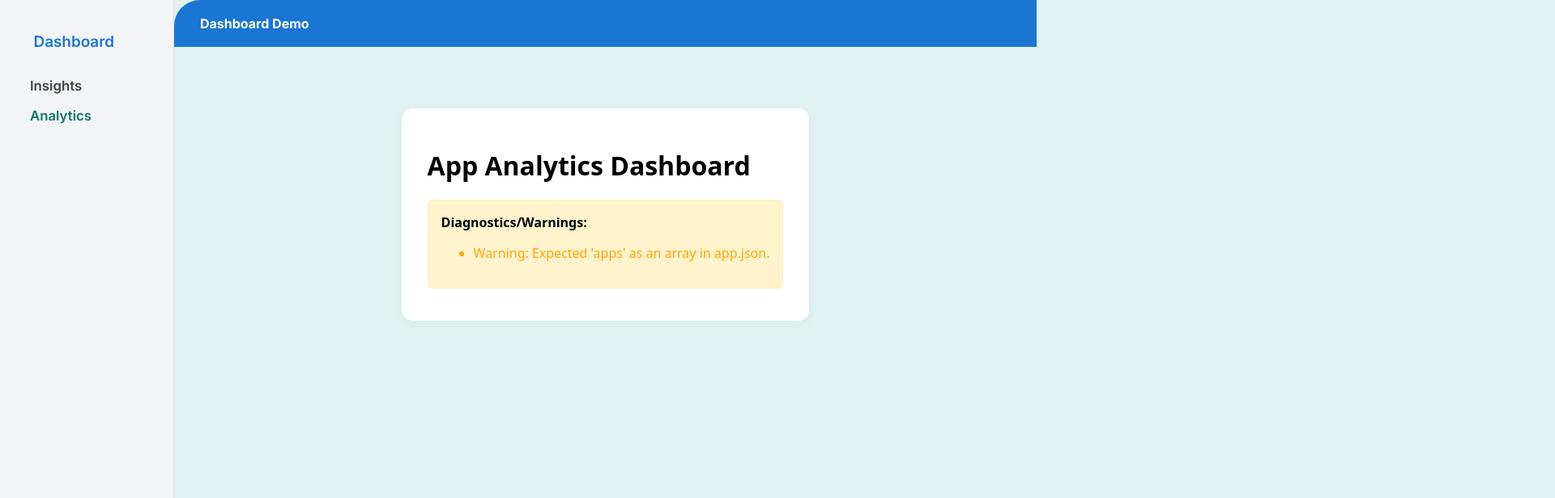
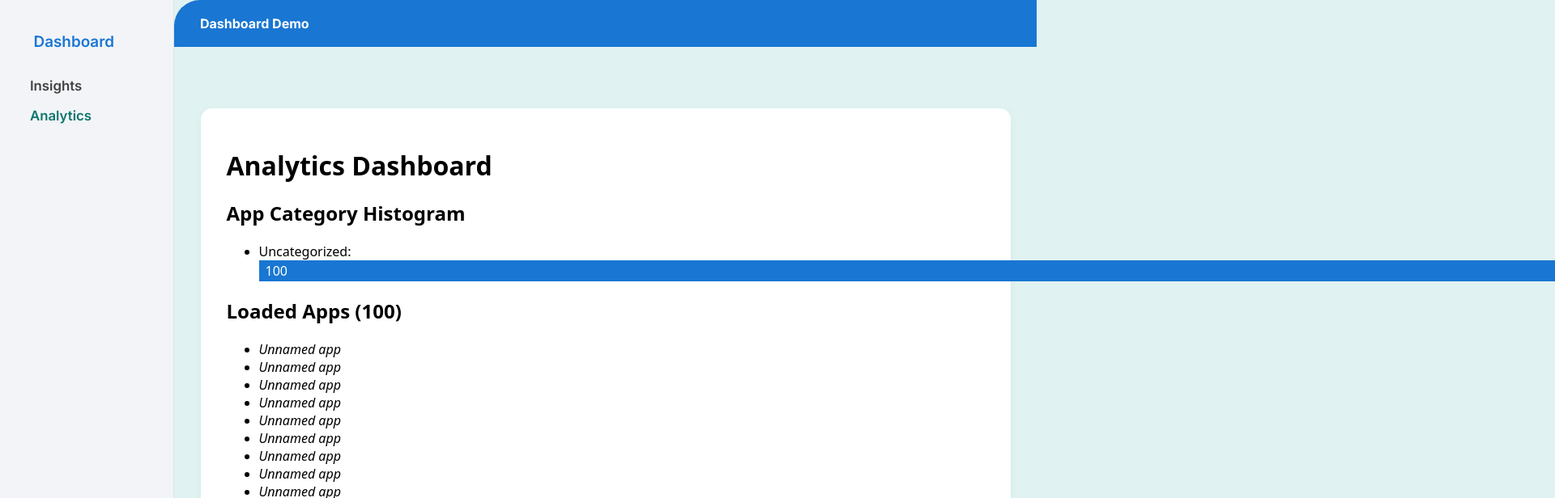
Before and after one commit to DarssiniRamesh/json-dashboard-viewer-52679, a React (Create React App) app in the folder dashboard_frontend/: page /analytics in a window 1280 px wide. Shown: the top 616 px of the page at 81% size, 1920 px wide, since content can reach past the window. Built offline with nearby package versions, Linux system fonts and the light colour scheme; the HTML template or start-up script is replaced by a standard one.

Commit message:
CheckPoint - cge3c1e7d7

```diff
--- a/dashboard_frontend/src/AnalyticsPage.js
+++ b/dashboard_frontend/src/AnalyticsPage.js
@@ -2,95 +2,140 @@ import React, { useEffect, useState } from "react";
 import "./AnalyticsPage.css";
 
 /**
- * AnalyticsPage - dashboard for app analytics
- * Loads data from /app.json via fetch, displays analytics, and provides diagnostics and robust error handling.
+ * PUBLIC_INTERFACE
+ * Try to extract an array of apps from loaded JSON data, robustly handling:
+ * - Root-level array (return as is if array of objects)
+ * - Top-level object with 'apps' array property
+ * - Anything else results in []
+ * Provides full diagnostics to console on parsing logic.
  */
-function AnalyticsPage() {
-  // Set up state for data and loading/errors
-  const [data, setData] = useState(null);
+function extractAppsArray(data) {
+  if (Array.isArray(data)) {
+    console.log("[Analytics Diagnostics] Detected root-level array in app.json.");
+    // Validate all elements are objects (could be strict, or just warn)
+    if (data.length && typeof data[0] === "object") {
+      return data;
+    } else {
+      console.warn(
+        "[Analytics Diagnostics] Root array in app.json does not appear to be a list of app objects."
+      );
+      return [];
+    }
+  }
+  if (data && typeof data === "object" && Array.isArray(data.apps)) {
+    console.log("[Analytics Diagnostics] Detected 'apps' array in app.json object.");
+    return data.apps;
+  }
+  // Log problems if none matched
+  console.error(
+    "[Analytics Diagnostics] app.json was neither an array at root nor an object with an 'apps' array property.",
+    data
+  );
+  return [];
+}
+
+const AnalyticsPage = () => {
+  const [apps, setApps] = useState([]);
   const [loading, setLoading] = useState(true);
   const [error, setError] = useState(null);
 
   useEffect(() => {
-    // Fetch data from /app.json on mount
-    fetch('/app.json')
+    fetch("./app.json")
       .then((response) => {
         if (!response.ok) {
-          throw new Error(`Failed to load app.json: ${response.statusText} (${response.status})`);
+          throw new Error("Failed to load app.json");
         }
         return response.json();
       })
-      .then(
-        (json) => {
-          setData(json);
-          setError(null);
-        },
-        (err) => {
-          setError("Failed to parse app.json: " + err.message);
-          setData(null);
+      .then((data) => {
+        const loadedApps = extractAppsArray(data);
+        setApps(loadedApps);
+        setLoading(false);
+
+        // Additional diagnostic output (numbers, sample)
+        console.info(`[Analytics Diagnostics] Loaded ${loadedApps.length} app entries.`);
+        if (loadedApps.length) {
+          console.debug(
+            "[Analytics Diagnostics] Sample app entry:",
+            loadedApps[0]
+          );
         }
-      )
+      })
       .catch((err) => {
-        setError("Unexpected error: " + err.message);
-        setData(null);
-      })
-      .finally(() => setLoading(false));
+        setError(err);
+        setLoading(false);
+        console.error("[Analytics Diagnostics] Failed to load app.json:", err);
+      });
   }, []);
 
-  // Diagnostic utilities for data checks
-  function renderDiagnostics(data) {
-    if (!data) return null;
-    const warnings = [];
-
-    // Diagnostics for expected data schema
-    if (!Array.isArray(data.apps)) {
-      warnings.push("Warning: Expected 'apps' as an array in app.json.");
-    } else if (data.apps.length === 0) {
-      warnings.push("Warning: No entries found in 'apps'.");
-    } else {
-      data.apps.forEach((app, idx) => {
-        if (!app.name) warnings.push(`App entry at index ${idx} missing 'name' field.`);
-        if (typeof app.usage !== "number") warnings.push(`App '${app.name || idx}' missing or invalid 'usage' (should be a number).`);
-      });
+  // Chart: Histogram of app categories (works with either structure)
+  function renderAppStats() {
+    if (!apps || apps.length === 0) {
+      console.warn(
+        "[Analytics Diagnostics] No app data available for category histogram."
+      );
+      return <div>No app data available.</div>;
     }
-    // Additional diagnostic checks can be added as needed
-
-    if (warnings.length === 0) return null;
+    // Count apps by a property, e.g., 'category'
+    const categoryCounts = {};
+    apps.forEach((app) => {
+      const cat =
+        app && typeof app === "object" && app.category
+          ? String(app.category).trim()
+          : "Uncategorized";
+      categoryCounts[cat] = (categoryCounts[cat] || 0) + 1;
+    });
     return (
-      <div className="analytics-diagnostics" style={{margin: "1em 0", background: "#fff3cd", padding: "1em", borderRadius: "6px", border: "1px solid #ffeeba"}}>
-        <b>Diagnostics/Warnings:</b>
+      <div className="histogram">
+        <h2>App Category Histogram</h2>
         <ul>
-          {warnings.map((w, i) => (<li key={i} style={{color: "orange"}}>{w}</li>))}
+          {Object.entries(categoryCounts).map(([cat, count]) => (
+            <li key={cat}>
+              {cat}:{" "}
+              <span
+                style={{
+                  display: "inline-block",
+                  width: `${count * 30}px`,
+                  background: "#1976D2",
+                  color: "white",
+                  padding: "2px 8px",
+                  marginRight: 8,
+                }}
+              >
+                {count}
+              </span>
+            </li>
+          ))}
         </ul>
       </div>
     );
   }
 
+  // Chart: List loaded apps (works regardless of array structure)
+  function renderAppList() {
+    if (!apps || apps.length === 0) return null;
+    return (
+      <div>
+        <h2>Loaded Apps ({apps.length})</h2>
+        <ul>
+          {apps.map((app, idx) => (
+            <li key={idx}>{(app && app.name) || <i>Unnamed app</i>}</li>
+          ))}
+        </ul>
+      </div>
+    );
+  }
+
+  if (loading) return <div>Loading analytics...</div>;
+  if (error) return <div>Error: {error.message}</div>;
+
   return (
     <div className="analytics-page">
-      <h1>App Analytics Dashboard</h1>
-      {loading && <div>Loading data from <code>/app.json</code> ...</div>}
-      {error && <div style={{ color: "red" }}>Error: {error}</div>}
-      {renderDiagnostics(data)}
-      {/* The charts and analytics widgets use the dynamically loaded 'data' */}
-      {data && Array.isArray(data.apps) && (
-        <div className="analytics-charts">
-          <h2>Top Apps by Usage</h2>
-          <ol>
-            {data.apps
-              .slice()
-              .sort((a, b) => b.usage - a.usage)
-              .map((app, idx) => (
-                <li key={app.name || idx}>
-                  <b>{app.name || "Unnamed App"}</b>: {typeof app.usage === "number" ? app.usage : "N/A"}
-                </li>
-              ))}
-          </ol>
-          {/* Additional charts or widgets can use 'data.apps' as needed */}
-        </div>
-      )}
+      <h1>Analytics Dashboard</h1>
+      {renderAppStats()}
+      {renderAppList()}
     </div>
   );
-}
+};
 
 export default AnalyticsPage;
```
Also changed, not shown: 2 other files (tests, documents, lock files or other folders).
